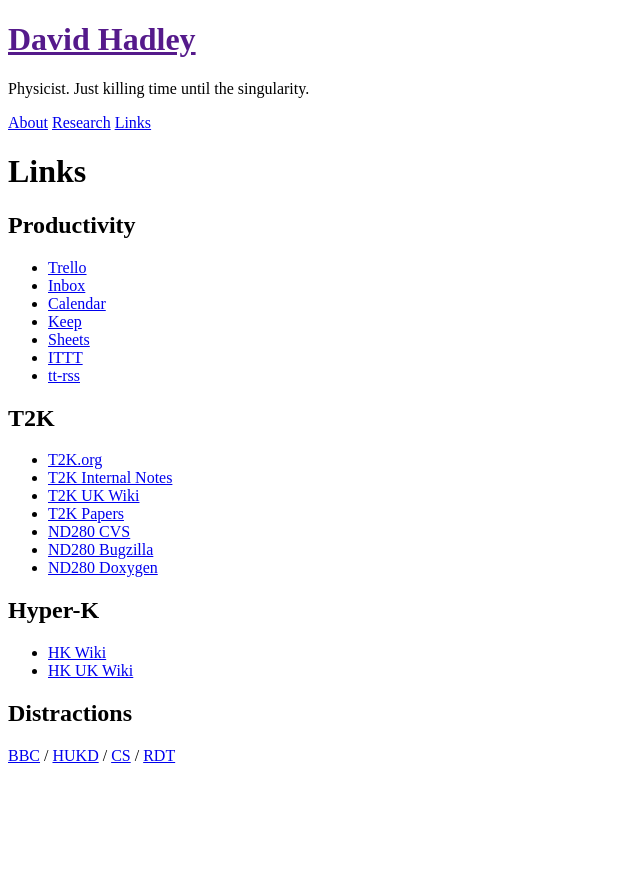
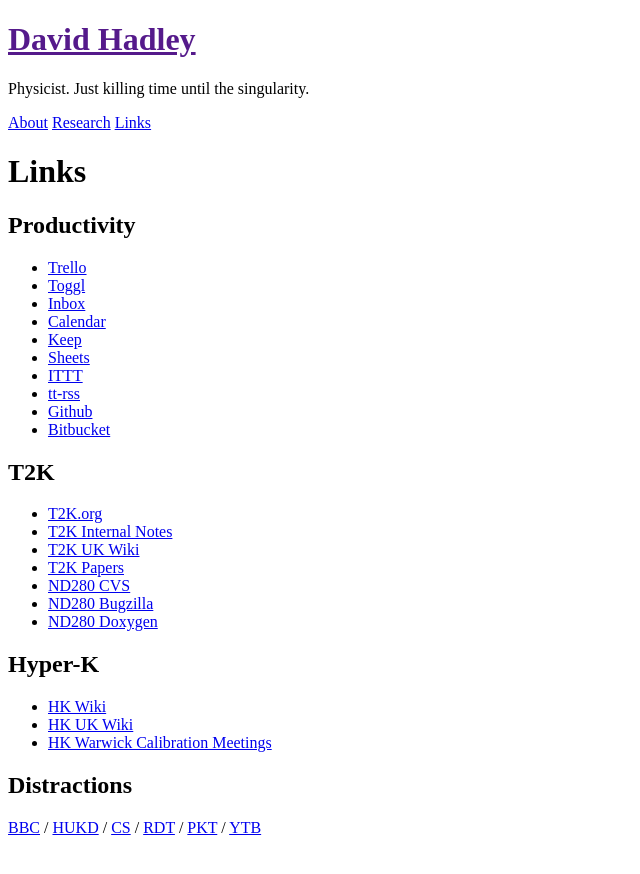
Before and after one commit to davehadley/davehadley.github.io, a Jekyll site: the page built from links.md, in a window 1280 px wide. Shown: the top 874 px of the page, without its empty margins (0-640 px from the left). Built offline with Jekyll 4.4.1, drawn with Linux system fonts in a browser that asks for light colours; nearby versions of some CDN libraries.

Commit message:
Add new links.

```diff
--- a/links.md
+++ b/links.md
@@ -6,12 +6,15 @@
 
 ## Productivity
 * [Trello](https://trello.com/)
+* [Toggl](https://toggl.com/app/timer)
 * [Inbox](https://inbox.google.com)
 * [Calendar](http://www.google.com/calendar)
 * [Keep](https://keep.google.com/u/0/)
 * [Sheets](https://docs.google.com/spreadsheets/u/0/)
 * [ITTT](https://ifttt.com/myrecipes/personal)
 * [tt-rss](http://localhost/tt-rss)
+* [Github](https://github.com/davehadley)
+* [Bitbucket](https://bitbucket.org/dhadley/)
 
 ## T2K
 * [T2K.org](http://www.t2k.org/events_listing)
@@ -27,9 +30,12 @@
 ## Hyper-K
 * [HK Wiki](https://wiki.hyperk.org/DavidHadley)
 * [HK UK Wiki](https://wiki.uk.hyperk.org/DavidHadley)
+* [HK Warwick Calibration Meetings](https://wiki.uk.hyperk.org/WarwickCalibrationMeetings)
 
 ## Distractions
 [BBC](http://www.bbc.co.uk/news/politics)
 / [HUKD](http://hukd.garyrip.com/top/index.php)
 / [CS](http://www.cheapshark.com/browse)
 / [RDT](https://www.reddit.com/)
+/ [PKT](https://getpocket.com/a/queue/list/)
+/ [YTB](https://www.youtube.com/feed/subscriptions)
```
